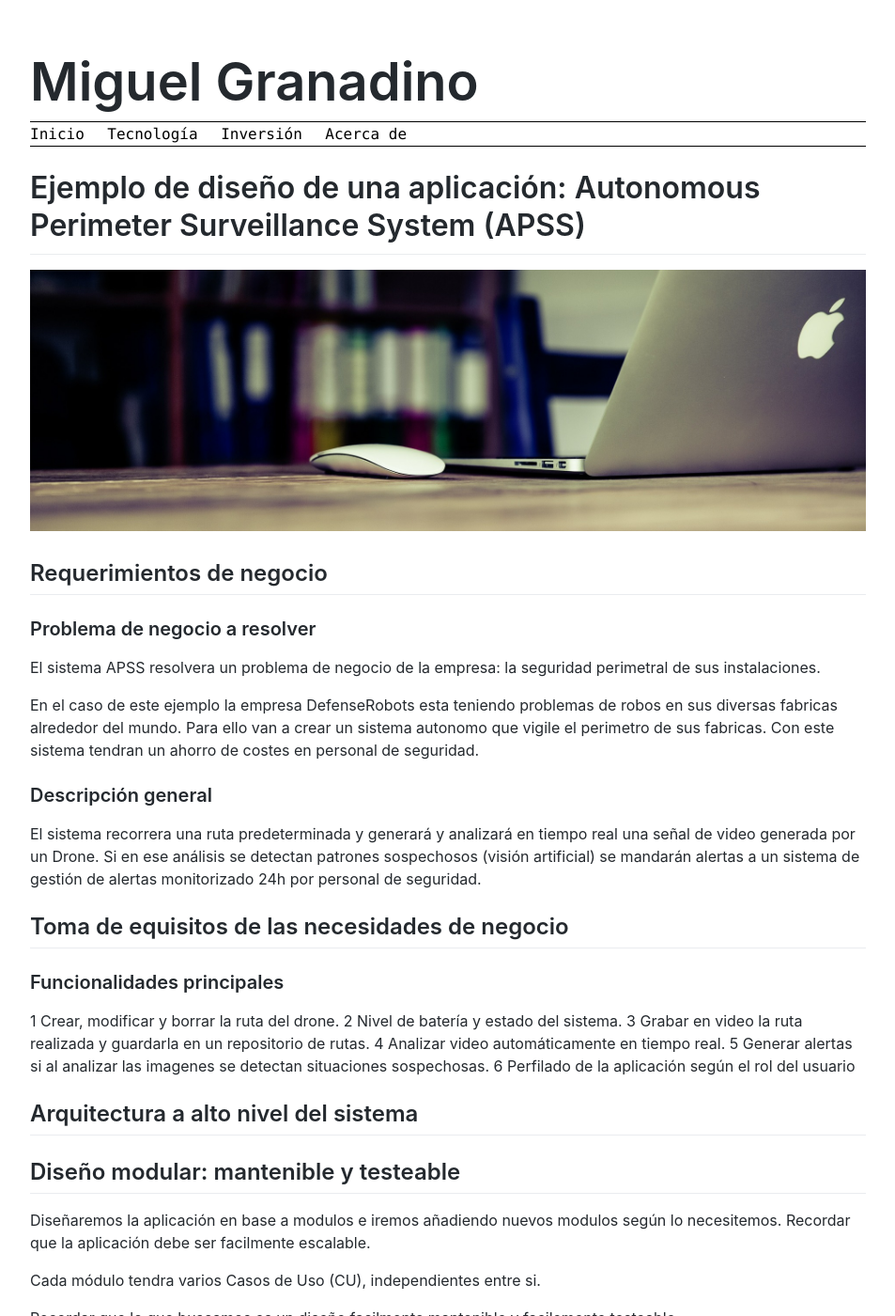
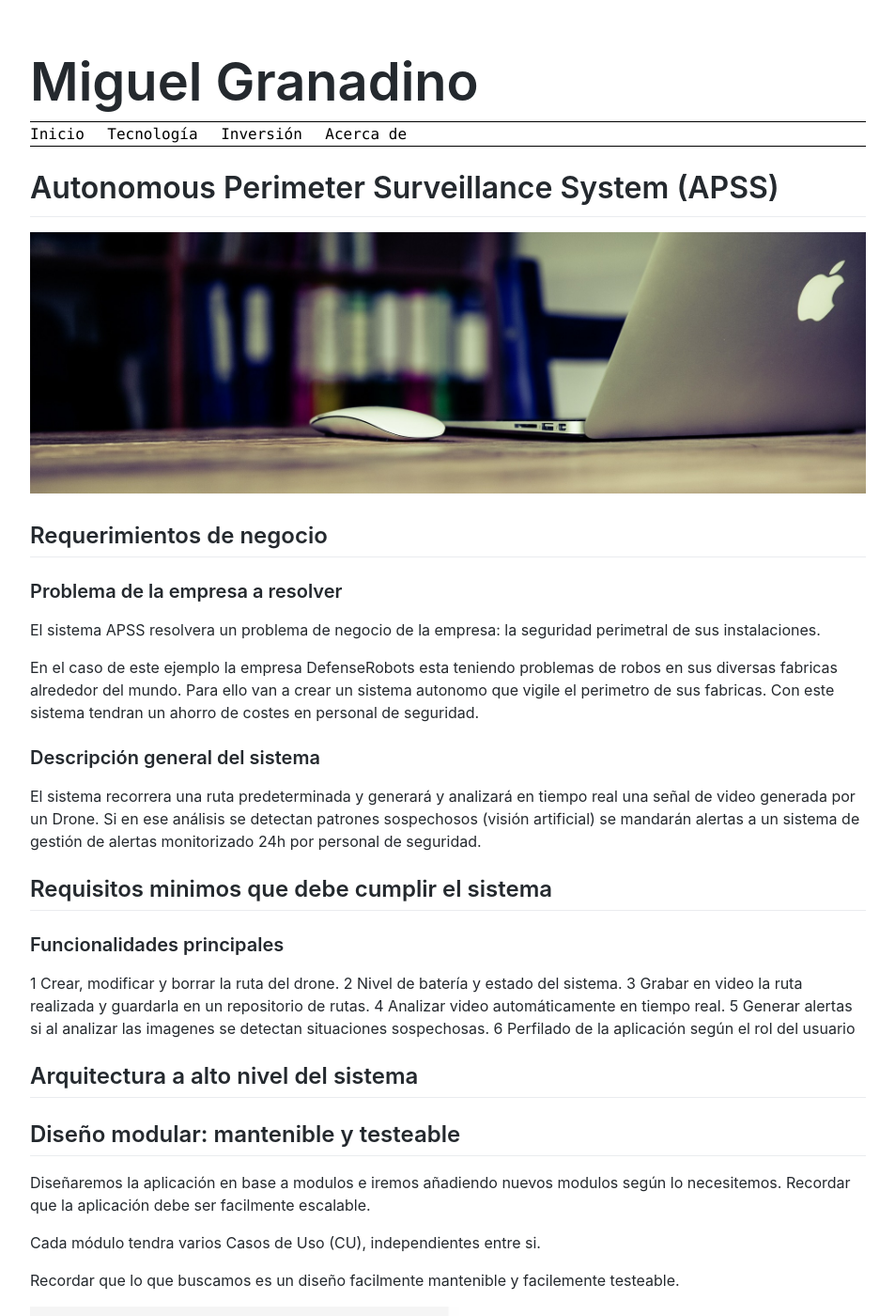
Before and after one commit to Akira3030/formacion, a Jekyll site: the page built from articulos/disenando-una-aplicacion.md, in a window 1280 px wide and 1400 px high. Shown: the whole window at 94% size, without its empty margins (163-1116 px from the left). Built offline with Jekyll 4.4.1, drawn with Linux system fonts in a browser that asks for light colours; our own code applies the rules of GitHub Pages for plain Markdown files.

Commit message:
Update disenando-una-aplicacion.md

```diff
--- a/articulos/disenando-una-aplicacion.md
+++ b/articulos/disenando-una-aplicacion.md
@@ -1,20 +1,20 @@
-# Ejemplo de diseño de una aplicación: Autonomous Perimeter Surveillance System (APSS)
+# Autonomous Perimeter Surveillance System (APSS)
 
 ![]({{ site.site_url }}/assets/img/office-581131_1920_alt_600.jpg)
 
 ## Requerimientos de negocio
 
-### Problema de negocio a resolver
+### Problema de la empresa a resolver
 
 El sistema APSS resolvera un problema de negocio de la empresa: la seguridad perimetral de sus instalaciones.
 
 En el caso de este ejemplo la empresa DefenseRobots esta teniendo problemas de robos en sus diversas fabricas alrededor del mundo. Para ello van a crear un sistema autonomo que vigile el perimetro de sus fabricas. Con este sistema tendran un ahorro de costes en personal de seguridad.
 
-### Descripción general
+### Descripción general del sistema
 
 El sistema recorrera una ruta predeterminada y generará y analizará en tiempo real una señal de video generada por un Drone. Si en ese análisis se detectan patrones sospechosos (visión artificial) se mandarán alertas a un sistema de gestión de alertas monitorizado 24h por personal de seguridad.
 
-## Toma de equisitos de las necesidades de negocio
+## Requisitos minimos que debe cumplir el sistema
 
 ### Funcionalidades principales
 
```
